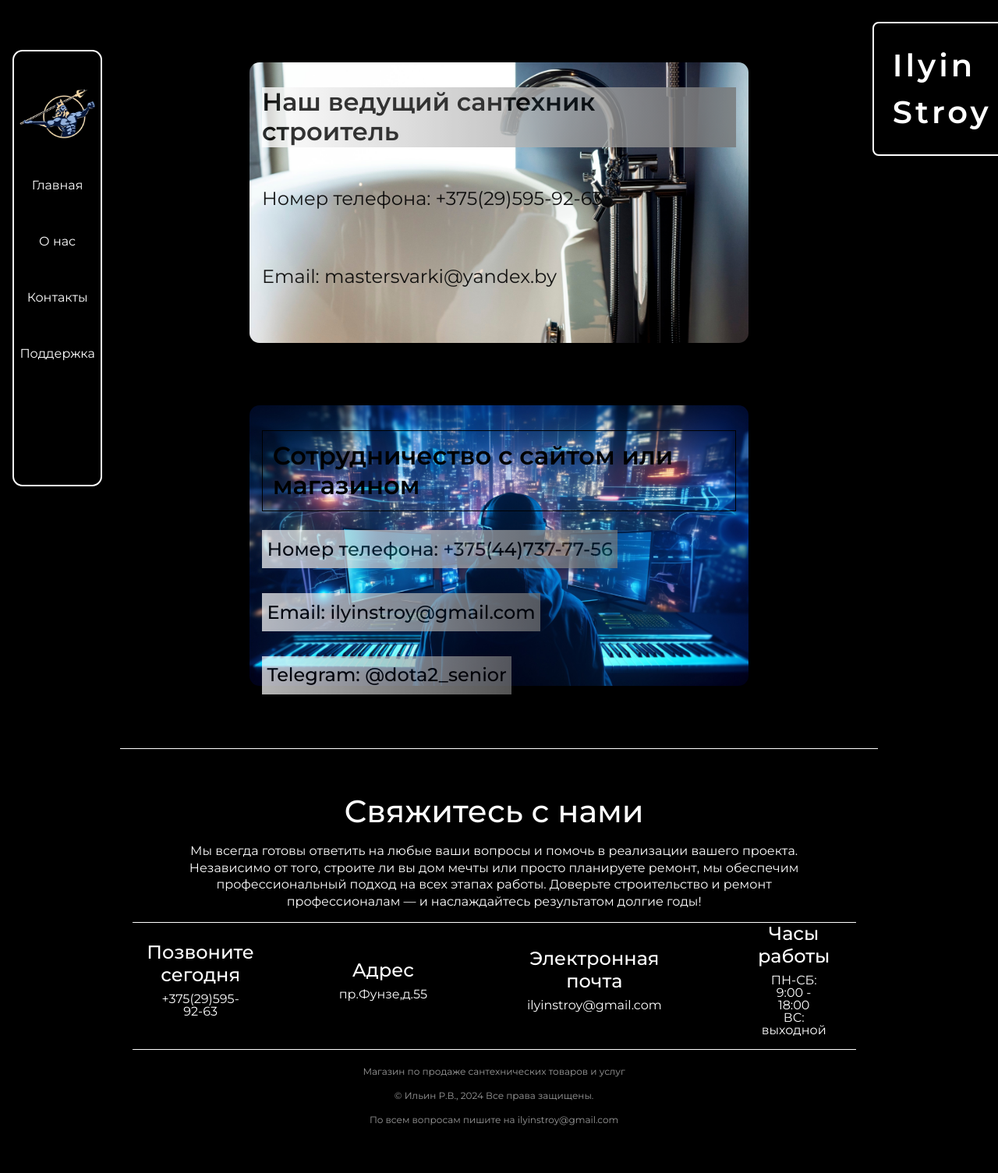
After one commit to ASAFGracia/ilyin_stroy, a Django app: page /contacts/ in a window 1280 px wide. The commit adds this page. Shown: the whole page at 78% size. Run offline with Django 5.2, Linux system fonts and the light colour scheme.

Commit message:
начал контакты

```diff
--- a/gen/base/static/base/css/styles.css
+++ b/gen/base/static/base/css/styles.css
@@ -673,7 +673,7 @@ a {
 
 .onas-gen1 {
     position: relative;
-    height: 520vh;
+    height: 430vh;
 }
 
 .o-nas-gen {
@@ -682,6 +682,7 @@ a {
     width: 60vw;
     opacity: 0.7;
     margin-left: 15vw;
+    border-radius: 0.5vw;
     flex-direction: column;
     background-color: #fff;
     position: absolute;
@@ -713,6 +714,7 @@ a {
     background-repeat: no-repeat;
     height: 50vh;
     width: 40vw;
+    border-radius: 0.5vw;
     position: absolute;
     display: block;
     margin-top: 45vh;
@@ -744,6 +746,7 @@ a {
     width: 30vw;
     position: absolute;
     display: block;
+    border-radius: 0.5vw;
     margin-top: 116vh;
     margin-left: 13vw;
 }
@@ -788,7 +791,7 @@ a {
 .primeri h3 {
     font-family: Montserrat, sans-serif;
     font-size: 5vh;
-    padding: 3vh 0 1vh 0;
+    padding: 3vh 1vw 1vh 1vw;
     margin-bottom: 2vh;
     color: #fff;
     font-weight: 500;
@@ -815,7 +818,7 @@ a {
     width: 70vw;
     height:80vh;
     position: absolute;
-    margin-top: 435vh;
+    margin-top: 345vh;
     display: flex;
     flex-direction: column;
     margin-left: 15vw;
@@ -836,3 +839,97 @@ a {
     font-weight: 500;
     font-size: 5vh;
 }
+
+.otstup {
+    height: 10vh;
+}
+
+.santehnik {
+    width: 50vw;
+    margin-left: 25vw;
+    height: 45vh;
+    background-color: #f8f8f8;
+    margin-bottom: 10vh;
+    border-radius: 1vw;
+    padding: 2vh;
+    background-image: url('/static/base/img/santehnik.jpg');
+    background-size: cover;
+    background-position: center;
+    background-repeat: no-repeat;
+    display: flex;
+    flex-direction: column;
+    transition: all 0.5s ease;
+}
+
+.santehnik h3 {
+    align-self: center;
+    font-family: Montserrat, sans-serif;
+    font-size: 4vh;
+    margin-top: 2vh;
+    font-weight: 550;
+    background-image: linear-gradient(to left, #777777, #fff);
+    opacity: 0.8;
+    color: #000;
+}
+
+.santehnik:hover {
+    filter: drop-shadow(0 0 0.75rem #fff);
+    transform: scale(1.01);
+}
+
+.santehnik p {
+    font-family: Montserrat, sans-serif;
+    font-size: 3vh;
+    font-weight: 400;
+    opacity: 0.9;
+    margin: 5vh 0 3vh 0;
+    align-self: flex-start;
+    color: #000;
+}
+
+.stariybog {
+    width: 50vw;
+    margin-left: 25vw;
+    height: 45vh;
+    background-color: #f8f8f8;
+    margin-bottom: 10vh;
+    border-radius: 1vw;
+    padding: 2vh;
+    background-image: url('/static/base/img/stariybog.jpg');
+    background-size: cover;
+    background-position: center;
+    background-repeat: no-repeat;
+    display: flex;
+    flex-direction: column;
+    transition: all 0.5s ease;
+}
+
+.stariybog:hover {
+    filter: drop-shadow(0 0 0.75rem crimson);
+    transform: scale(1.01);
+}
+
+.stariybog h3 {
+    align-self: center;
+    font-family: Montserrat, sans-serif;
+    font-size: 4vh;
+    margin-top: 2vh;
+    font-weight: 550;
+	-webkit-background-clip: text;
+	background-clip: text;
+    border: 1px solid #000;
+    padding: 1vw;
+    color: #000;
+}
+
+.stariybog p {
+    font-family: Montserrat, sans-serif;
+    font-size: 3vh;
+    font-weight: 500;
+    margin: 2vh 0 2vh 0;
+    align-self: flex-start;
+    color: #000;
+    background-image: linear-gradient(to left, #777777, #fff);
+    padding: 0.5vw;
+    opacity: 0.7;
+}
--- a/gen/base/templates/base/base.html
+++ b/gen/base/templates/base/base.html
@@ -20,7 +20,7 @@
         <div class="ul-gen">
                 <a href="{% url 'home' %}" class="ssgen"><p>Главная</p></a>
                 <a href="{% url 'onas' %}" class="ssgen"><p>О нас</p></a>
-                <a href="" class="ssgen"><p>Контакты</p></a>
+                <a href="{% url 'contacts' %}" class="ssgen"><p>Контакты</p></a>
                 <a href="" class="ssgen"><p>Поддержка</p></a>
         </div>
         <div class="index-div-photo1">
--- /dev/null
+++ b/gen/base/templates/base/contacts.html
@@ -0,0 +1,22 @@
+{% extends 'base/base.html' %}
+{% load static %}
+{% block title %}
+IlyinStroy
+{% endblock %}
+
+{% block content %}
+<div class="contacts-gen">
+    <div class="otstup"></div>
+    <div class="santehnik">
+        <h3>Наш ведущий сантехник строитель</h3>
+        <p>Номер телефона: +375(29)595-92-63</p>
+        <p>Email: mastersvarki@yandex.by</p>
+    </div>
+    <div class="stariybog">
+        <h3>Сотрудничество с сайтом или магазином</h3>
+        <p>Номер телефона: +375(44)737-77-56</p>
+        <p>Email: ilyinstroy@gmail.com</p>
+        <p>Telegram: @dota2_senior</p>
+    </div>
+</div>
+{% endblock %}
--- a/gen/base/templates/base/onas.html
+++ b/gen/base/templates/base/onas.html
@@ -47,18 +47,13 @@ IlyinStroy
             <div class="foto-primerov">
                 <img src="/static/base/img/prim1.jpg" alt="">
                 <img src="/static/base/img/prim2.jpg" alt="">
-                <img src="/static/base/img/prim3.jpg" alt="">
                 <img src="/static/base/img/prim4.jpg" alt="">
                 <img src="/static/base/img/prim5.jpg" alt="">
-                <img src="/static/base/img/prim6.jpg" alt="">
                 <img src="/static/base/img/prim7.jpg" alt="">
                 <img src="/static/base/img/prim8.jpg" alt="">
                 <img src="/static/base/img/prim9.jpg" alt="">
                 <img src="/static/base/img/prim10.jpg" alt="">
-                <img src="/static/base/img/prim11.jpg" alt="">
                 <img src="/static/base/img/prim12.jpg" alt="">
-                <img src="/static/base/img/prim13.jpg" alt="">
-                <img src="/static/base/img/prim14.jpg" alt="">
             </div>
         </div>
         <div class="map">
--- a/gen/base/urls.py
+++ b/gen/base/urls.py
@@ -5,4 +5,5 @@ urlpatterns = [
     path('', views.index, name='home'),
     path('fundament/', views.fundament, name='fundament'),
     path('obout-us/', views.onas, name='onas'),
+    path('contacts/', views.contacts, name='contacts'),
 ]
--- a/gen/base/views.py
+++ b/gen/base/views.py
@@ -11,3 +11,6 @@ def fundament(request):
 
 def onas(request):
     return render (request, "base/onas.html")
+
+def contacts(request):
+    return render (request, "base/contacts.html")
```
Also changed, not shown: gen/base/static/base/img/santehnik.jpg (added), gen/base/static/base/img/stariybog.jpg (added).
